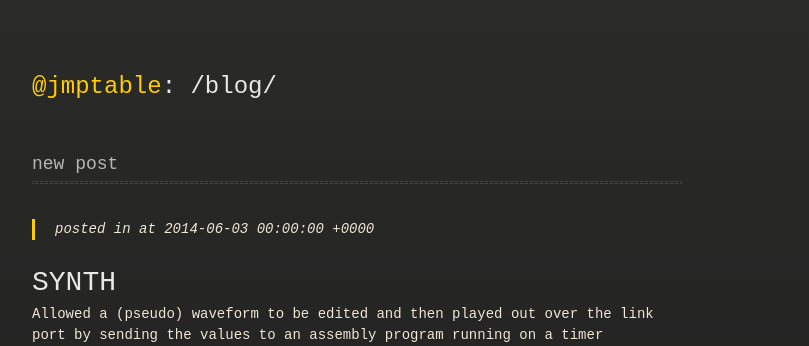
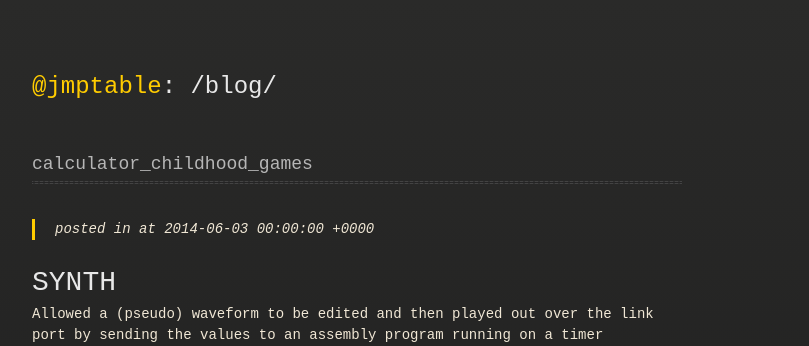
Before and after one commit to jmpinit/old-blog, a Jekyll site: the page built from _posts/2014-06-03-calculator_childhood_sound.md, in a window 1280 px wide. Shown: the top 346 px of the page, without its empty margins (233-1042 px from the left). Built offline with Jekyll 4.4.1, drawn with Linux system fonts in a browser that asks for light colours.

Commit message:
Fixed title.

```diff
--- a/_posts/2014-06-03-calculator_childhood_sound.md
+++ b/_posts/2014-06-03-calculator_childhood_sound.md
@@ -1,6 +1,6 @@
 ---
 layout: post
-title: "new post"
+title: "calculator_childhood_games"
 description: ""
 category:
 tags: []
```
